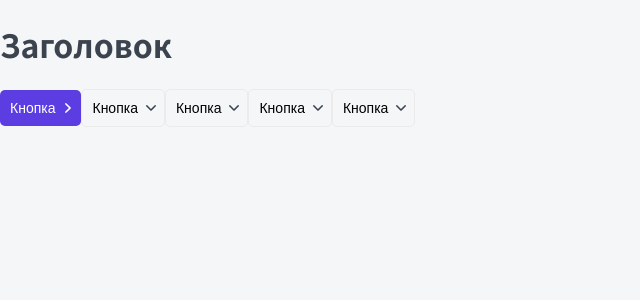
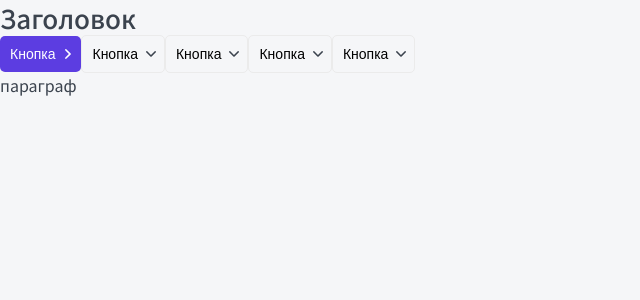
Before and after one commit to Svyat0y/top-app, a Next.js app: page / in a window 1280 px wide. Shown: the top 300 px of the page, without its empty margins (0-640 px from the left). Built offline with nearby package versions, Linux system fonts and the light colour scheme.

Commit message:
added the new Pteg component for paragraph

```diff
--- a/components/Hteg/Hteg.tsx
+++ b/components/Hteg/Hteg.tsx
@@ -5,11 +5,11 @@ import styles      from './Hteg.module.css';
 export const Htag = ({tag, children}: HtagProps): JSX.Element => {
     switch (tag) {
         case 'h1':
-            return <h1 className={styles.h1m}>{children}</h1>;
+            return <h1 className={styles.h1}>{children}</h1>;
         case 'h2':
-            return <h2 className={styles.h1m}>{children}</h2>;
+            return <h2 className={styles.h2}>{children}</h2>;
         case 'h3':
-            return <h3 className={styles.h1m}>{children}</h3>;
+            return <h3 className={styles.h3}>{children}</h3>;
         default:
             return <></>;
     }
--- /dev/null
+++ b/components/Pteg/Pteg.module.css
@@ -0,0 +1,18 @@
+.p {
+    margin: 0;
+}
+
+.p18 {
+    font-size: 18px;
+    line-height: 29px;
+}
+
+.p16 {
+    font-size: 16px;
+    line-height: 24px;
+}
+
+.p14 {
+    font-size: 14px;
+    line-height: 24px;
+}
--- /dev/null
+++ b/components/Pteg/Pteg.tsx
@@ -0,0 +1,17 @@
+import styles      from './Pteg.module.css';
+import {PtegProps} from './Pteg.props';
+import cn          from 'classnames';
+
+
+export const Pteg = ({children, pSize = 16, className, ...props}: PtegProps): JSX.Element => {
+    return (
+        <p className={cn(styles.p, className, {
+            [styles.p18]: pSize == 18,
+            [styles.p16]: pSize == 16,
+            [styles.p14]: pSize == 14
+        })} {...props}
+        >
+            {children}
+        </p>
+    );
+};
--- a/components/index.ts
+++ b/components/index.ts
@@ -1,2 +1,3 @@
 export * from './Hteg/Hteg';
+export * from './Pteg/Pteg';
 export * from './Button/Button';
--- a/pages/index.tsx
+++ b/pages/index.tsx
@@ -1,4 +1,4 @@
-import {Htag, Button} from '../components';
+import {Htag, Button, Pteg} from '../components';
 
 
 export default function Home(): JSX.Element {
@@ -10,6 +10,7 @@ export default function Home(): JSX.Element {
             <Button appearance='ghost' arrow='down'>Кнопка</Button>
             <Button appearance='ghost' arrow='down'>Кнопка</Button>
             <Button appearance='ghost' arrow='down'>Кнопка</Button>
+            <Pteg>параграф</Pteg>
         </div>
     );
 }
```
Also changed, not shown: components/Pteg/Pteg.props.ts (added, +7 -0 lines).
